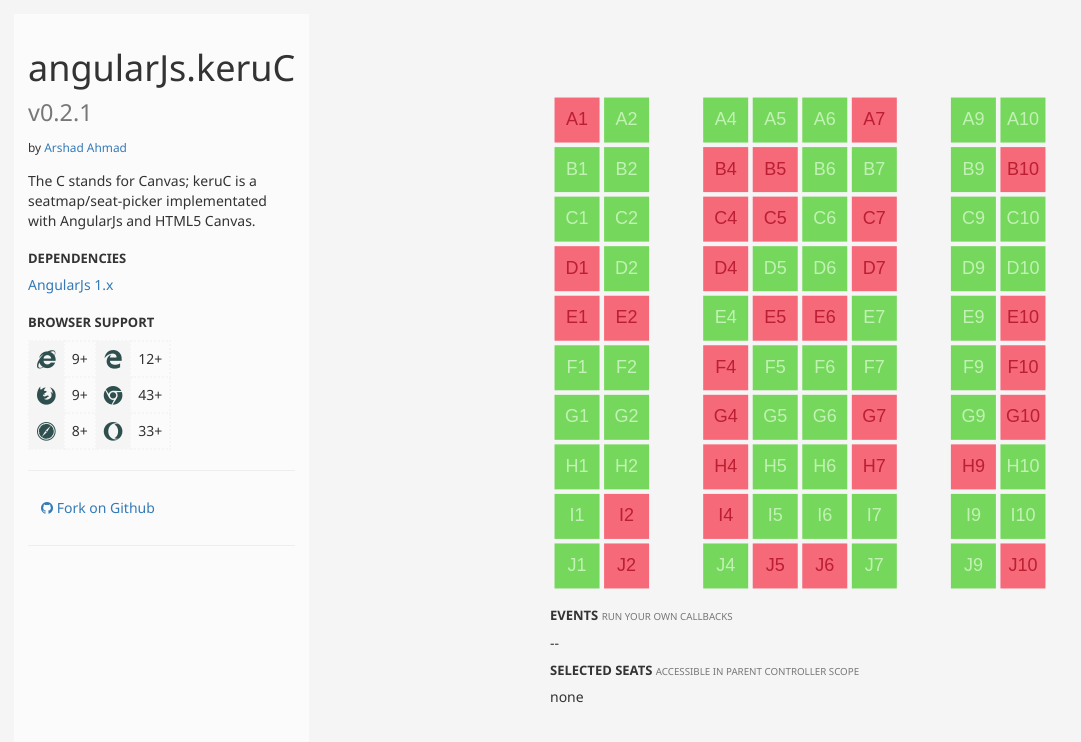
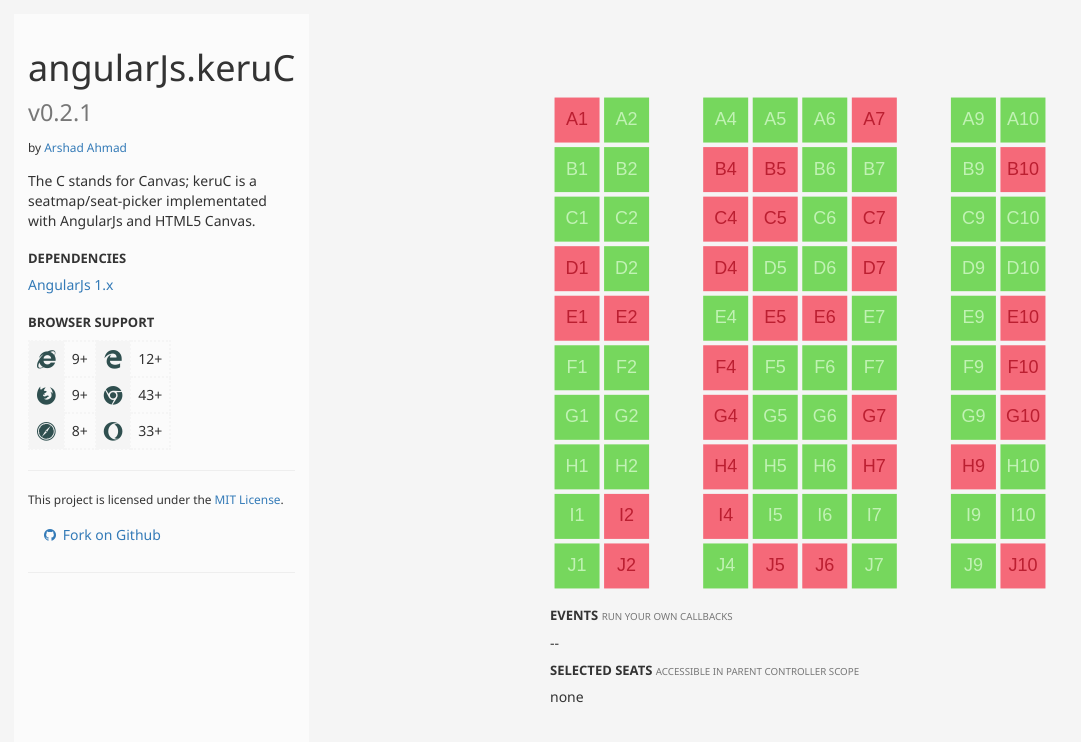
Before and after one commit to ShadAhm/angularJs.keruC, a plain HTML site: page index.html in a window 1280 px wide. Shown: the whole page, without its empty margins (0-1081 px from the left). Drawn offline with nearby package versions, Linux system fonts and the light colour scheme.

Commit message:
Added license information in the demo page

```diff
--- a/index.html
+++ b/index.html
@@ -60,9 +60,10 @@
 
                 <hr />
 
+                <p class="small">This project is licensed under the <a href="https://github.com/ShadAhm/angularJs.keruC/blob/master/LICENSE">MIT License</a>.</p>
                 <form action="https://github.com/ShadAhm/angularJs.keruC">
                     <button class="btn btn-link">
-                        <i class="fa fa-github"></i> Fork on Github
+                        <i class="fa fa-fw fa-github"></i> Fork on Github
                     </button>
                 </form>
 
```
